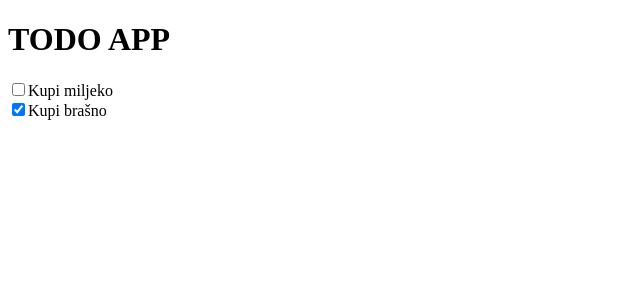
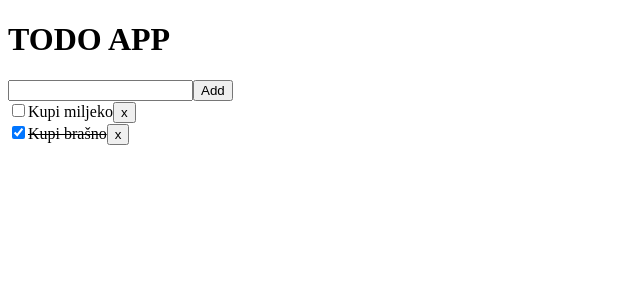
Before and after one commit to blindcinema/todo-app, a React (Vite) app: page / in a window 1280 px wide. Shown: the top 300 px of the page, without its empty margins (0-640 px from the left). Built offline with nearby package versions, Linux system fonts and the light colour scheme.

Commit message:
fixed stuff + checked

```diff
--- a/src/App.jsx
+++ b/src/App.jsx
@@ -16,25 +16,59 @@ import { useState } from 'react'
 
 function App() {
   const [items, setItems] = useState(defaultItems);
+  const [formState, setFormState] = useState("");
   const itemComponents = items.map( item => {
-    const handleChange = () => {
+    const handleChange = (event) => {
+
       console.log("handle change for item", item);
       setItems(items.map(newItem => {
+
         if (newItem.id === item.id) {
-          return  { ...newItem, done: !item.done};
+
+          return(  { ...newItem, done: !item.done});
         }
-        else return newItem;
+        else {
+         return newItem;
+        }
       }));
     };
+    const handleClick = () => {
+      setItems(items.filter(newItem => {
+        return newItem.id !== item.id;
+      }));
+    };
+
+
+
     return (
-      <div key={item.id}><input type="checkbox" checked={item.done} onChange={handleChange} />{item.text}</div>
+      <div key={item.id} style={{ textDecoration: item.done ? "line-through" : "none"}}><input type="checkbox" checked={item.done} onChange={handleChange} />{item.text}
+      <button onClick={handleClick}>x</button></div>
     );
   });
+  const handleSubmit = (event) => {
+    event.preventDefault();
+    setFormState("");
+    setItems([ ...items,
+       {id: Date.now(),
+        text: formState,
+        done: false,
+
+    }]  );
+  }
+
+
+  function handleInputChange(event) {
+    setFormState(event.target.value);
+  }
 
 
   return (
     <div className="App">
       <h1>TODO APP</h1>
+      <form onSubmit={handleSubmit}>
+        <input type="text" onChange={handleInputChange} value={formState} />
+        <button type="submit">Add</button>
+      </form>
       {itemComponents}
     </div>
   )
```
Also changed, not shown: 1 other file (tests, documents, lock files or other folders).
